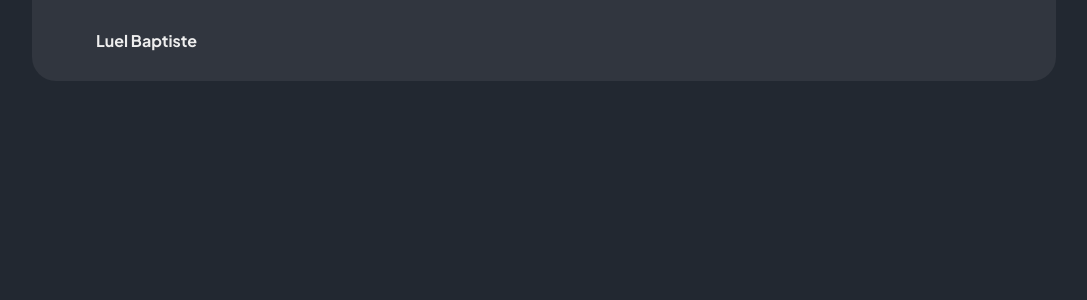
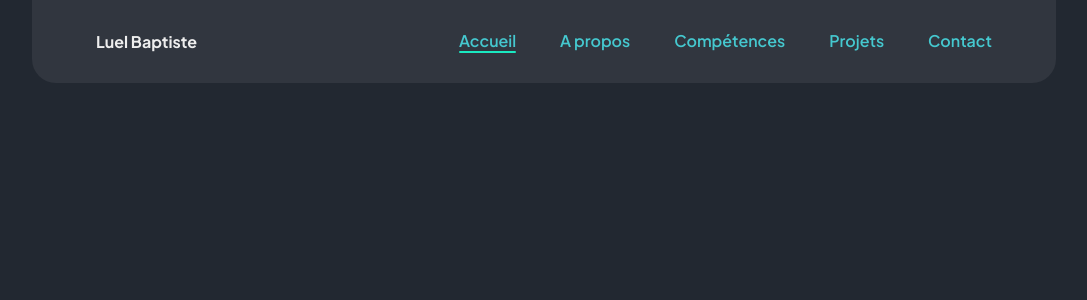
Before and after one commit to BapL49/portfolio-pro, a Vue app: page / in a window 1280 px wide. Shown: the top 300 px of the page, without its empty margins (96-1183 px from the left). Built offline with nearby package versions, Linux system fonts and the light colour scheme.

Commit message:
fin du header

```diff
--- a/src/assets/css/main.css
+++ b/src/assets/css/main.css
@@ -23,6 +23,8 @@
 * {
       margin: 0;
       box-sizing: border-box;
+
+      overflow-x: hidden;
 }
 
 html {
@@ -80,5 +82,4 @@ h3 {
       display: flex;
       flex-direction: column;
       align-items: center;
-      overflow-x: hidden;
 }
--- a/src/components/HeaderComponent.vue
+++ b/src/components/HeaderComponent.vue
@@ -1,16 +1,33 @@
+<script setup lang="ts">
+import { ref } from "vue";
+
+// nav on mobile or device with a width smaller than 768px
+const displayNavOnMobile = ref(false);
+const setDisplayNavOnMobileToOpposite = () => {
+      displayNavOnMobile.value = !displayNavOnMobile.value;
+};
+const setDisplayNavOnMobileToFalse = () => {
+      displayNavOnMobile.value = false;
+};
+</script>
+
 <template>
       <header class="header">
             <RouterLink :to="{ name: 'home' }" class="link_accueil">Luel Baptiste</RouterLink>
 
-            <!-- burger menu -->
-            <input type="checkbox" name="menu-btn" id="menu_btn" class="menu_btn" />
-            <label class="burger_icon" for="menu_btn">
+            <div
+                  @click="setDisplayNavOnMobileToOpposite"
+                  class="burger_icon"
+                  :class="{ burger_icon_cross: displayNavOnMobile }">
                   <span class="span_burger"></span>
                   <span class="span_burger"></span>
                   <span class="span_burger"></span>
-            </label>
+            </div>
 
-            <nav class="nav">
+            <nav
+                  class="nav"
+                  :class="{ nav_displayed_mobile: displayNavOnMobile }"
+                  @click="setDisplayNavOnMobileToFalse">
                   <RouterLink :to="{ name: 'home' }" class="nav_links" active-class="active_link">
                         Accueil
                   </RouterLink>
@@ -71,13 +88,15 @@
       transition: 0.5s;
 }
 
-.menu_btn:checked ~ .nav {
+.nav_displayed_mobile {
       width: 100vw;
 
       .nav_links {
             opacity: 1;
       }
 }
+
+/* links */
 
 .nav_links {
       width: 60%;
@@ -94,11 +113,12 @@
       transition: 0.3s;
 }
 
-.menu_btn {
-      position: absolute;
-      left: -100vw;
-      top: -100vw;
+.active_link {
+      background-color: var(--accent);
+      color: var(--background);
 }
+
+/* burger menu  */
 
 .burger_icon {
       width: 30px;
@@ -124,7 +144,7 @@
       transition: 0.5s;
 }
 
-.menu_btn:checked ~ .burger_icon {
+.burger_icon_cross {
       .span_burger:nth-child(1) {
             rotate: 45deg;
       }
@@ -140,6 +160,8 @@
 }
 
 @media screen and (min-width: 768px) {
+      /* nav & burger menu */
+
       .nav {
             max-width: 70%;
             width: 100%;
@@ -148,16 +170,17 @@
             position: static;
 
             flex-direction: row;
-            justify-content: space-evenly;
-            gap: 0;
+            justify-content: flex-end;
+            gap: 7%;
 
             background-color: transparent;
       }
 
-      .burger_icon,
-      .menu_btn {
+      .burger_icon {
             display: none;
       }
+
+      /* nav links */
 
       .nav_links {
             min-height: auto;
@@ -165,10 +188,41 @@
 
             background-color: transparent;
             box-shadow: none;
+            border-radius: 0;
+
+            opacity: 1;
       }
 
+      .nav_links::after {
+            content: "";
+
+            width: 0;
+            height: 2px;
+
+            display: block;
+
+            position: relative;
+            left: 0.2px;
+
+            background-color: var(--accent);
+            border-radius: var(--border-radius);
+
+            transition: 0.4s;
+      }
+
+      .nav_links:hover::after {
+            width: 100%;
+      }
+
+      /* active links */
+
       .active_link {
-            text-decoration: underline;
+            color: var(--primary);
+            overflow-x: visible;
+      }
+
+      .active_link::after {
+            width: 100%;
       }
 }
 </style>
```
